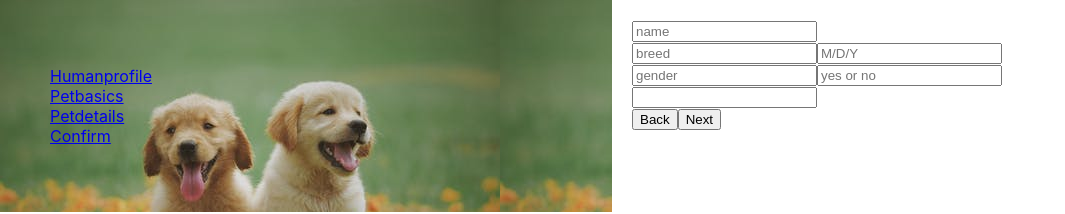
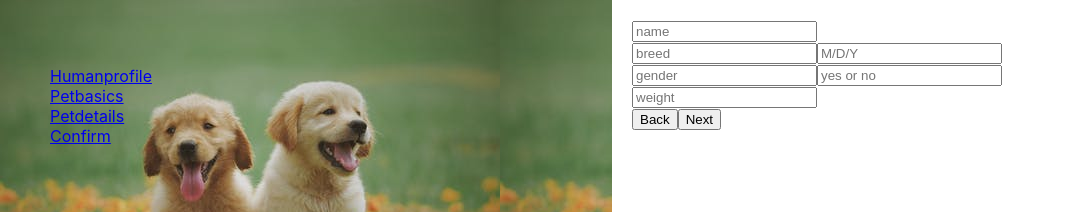
Before and after one commit to pacis32/pawtastic_form, a React (Create React App) app: page /Petbasics in a window 1280 px wide. Shown: the top 214 px of the page, without its empty margins (0-1065 px from the left). Built offline with nearby package versions, Linux system fonts and the light colour scheme.

Commit message:
updating

```diff
--- a/src/Components/Petbasics.js
+++ b/src/Components/Petbasics.js
@@ -86,8 +86,8 @@ export default class Petbasics extends React.Component {
         <br/>
         <input
           name="Weight"
-          onSelect=""
-          placeholder=""
+          onSelect="yes or No"
+          placeholder="weight"
           value={this.state.weight}
 
         />
```
